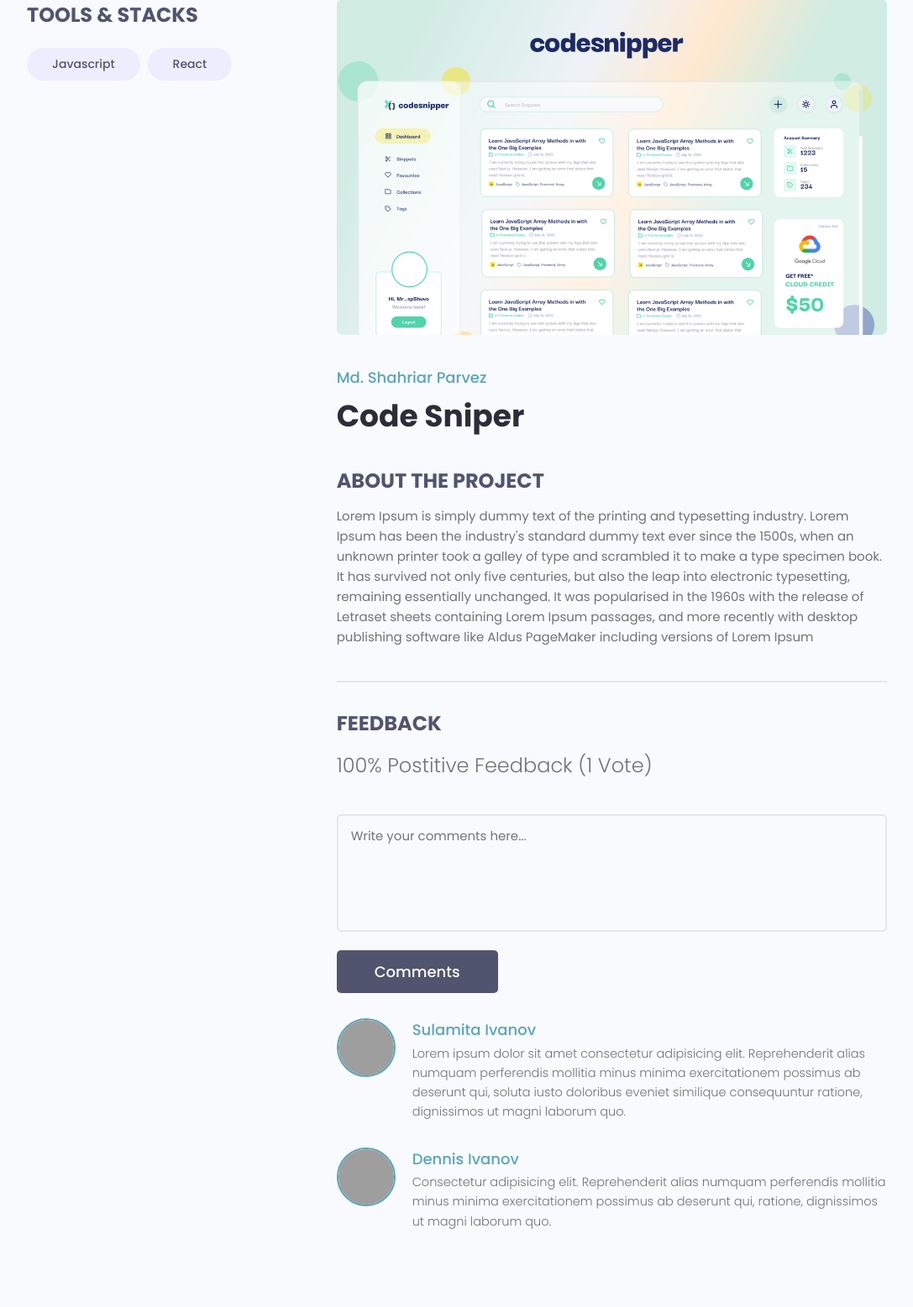
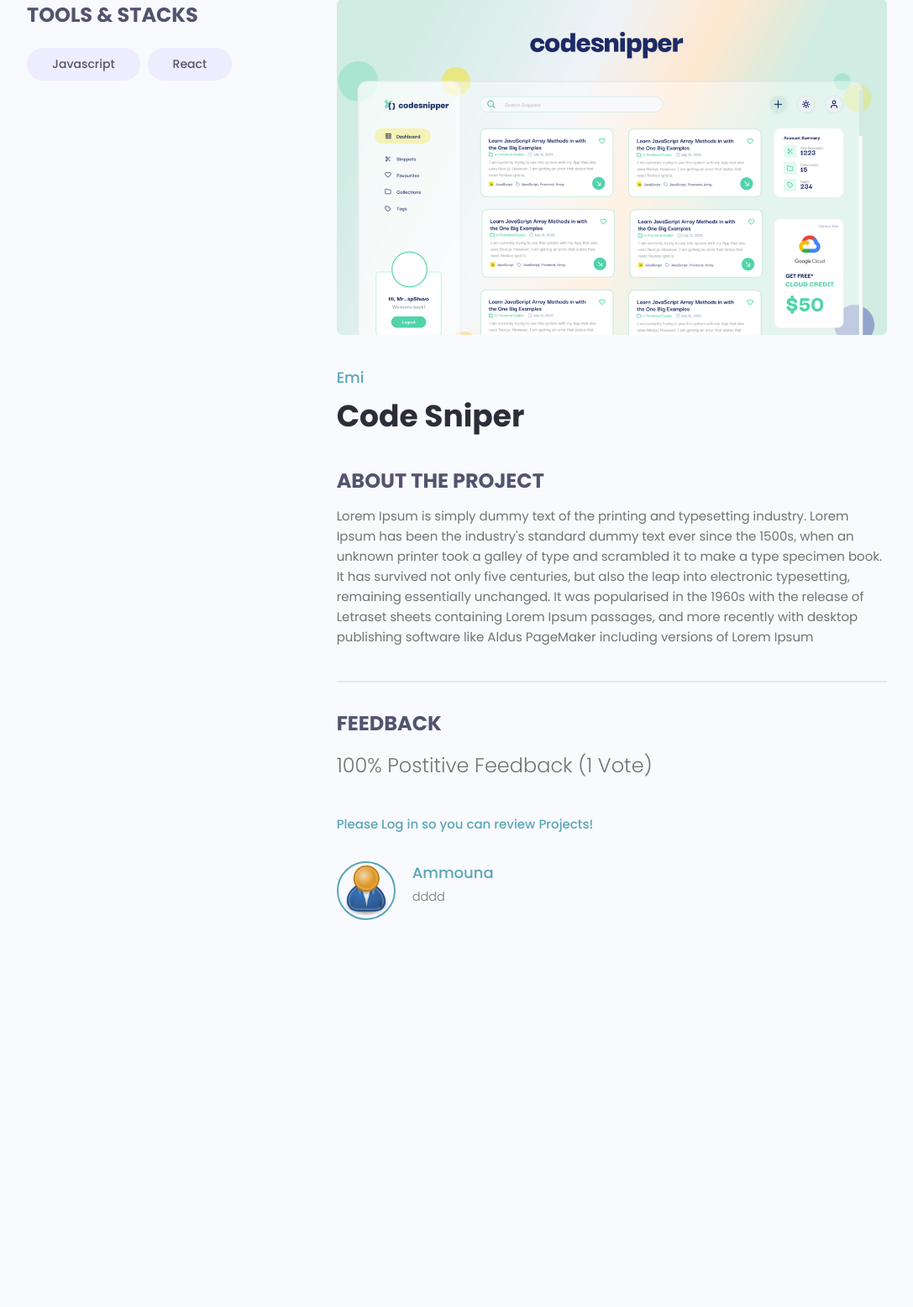
Before and after one commit to aminaIsTrue/DjangoFullWebsite, a Django app: page /projects/project/986e3937-d505-47bd-88bc-b38c6337ee1a in a window 1280 px wide. Shown: the part 108-1665 px from the top of the page at 84% size, without its empty margins (96-1183 px from the left). After the commit the page ends 1204 px from the top, so only its background shows below. Run offline with Django 3.2, Linux system fonts and the light colour scheme; data comes from the database, SQL or seed files in the repository; both versions use the stored data as it was after the commit; some libraries are stand-ins or nearby versions; grey boxes are pictures that could not be loaded.

Commit message:
adding a Review functionality to the app, the authenticated users can now vote other developpers projects but not their own, they can not rewiew a project twice, and a non authenticated user will be asked to login first to review a project, when he/she logged in we direct him directly to the project he wanted to review from the begining

```diff
--- a/projects/forms.py
+++ b/projects/forms.py
@@ -1,6 +1,6 @@
 from django import forms
 from django.forms import ModelForm, fields
-from .models import Project
+from .models import Project, Review
 from django import forms
 
 class ProjectForm(ModelForm):
@@ -13,3 +13,16 @@ class ProjectForm(ModelForm):
         super(ProjectForm, self).__init__(*args, **kwargs)
         for name, field in self.fields.items():
             field.widget.attrs.update({'class':'input',})
+
+class ReviewForm(ModelForm):
+    class Meta:
+        model = Review
+        fields = ['body','value']
+        labels = {
+            'body'  :'Add a comment with your vote',
+            'value' : 'Place your vote'
+        }
+    def __init__(self, *args, **kwargs):
+        super(ReviewForm, self).__init__(*args, **kwargs)
+        for name, field in self.fields.items():
+            field.widget.attrs.update({'class':'input',})
--- a/projects/models.py
+++ b/projects/models.py
@@ -25,8 +25,24 @@ class  Project(models.Model):
         return self.title
     class Meta:
         # the dash before created reverse the ordering
-        ordering = ['created']
+        ordering = ['-vote_ratio', '-vote_total','title']
 
+    @property
+    def getProjectReviewersIds(self):
+
+        #get all the reviewers' Ids of a project, and convert it into a true list!
+        queryset = self.review_set.all().values_list('owner__id', flat=True)
+        return queryset
+
+    @property   #so we can use it as an attribute and not as a property without "()"
+    def  getVoteCount(self):
+        reviews = self.review_set.all()
+        upVote = reviews.filter(value = 'up').count()
+        totalVotes = reviews.count()
+        ratio = int((upVote/totalVotes) * 100)
+        self.vote_total = totalVotes
+        self.vote_ratio = ratio
+        self.save()
 
 class Review(models.Model):
     Vote_Type = (
@@ -34,11 +50,14 @@ class Review(models.Model):
         ('down','Down Vote')
 
     )
-    #owner =
+    owner = models.ForeignKey(Profile,null=True, on_delete=models.CASCADE,blank=True)
     project = models.ForeignKey(Project, on_delete=models.CASCADE)
     body = models.TextField(blank=True, null=True)
     value = models.CharField(max_length=200,choices=Vote_Type)
     id = models.UUIDField(default=uuid.uuid4,unique=True, primary_key=True,editable=False)
+    class Meta:
+        unique_together = [['owner', 'project']]
+
     def __str__(self):
         return self.value
 
--- a/projects/templates/projects/single-project.html
+++ b/projects/templates/projects/single-project.html
@@ -27,7 +27,7 @@
         </div>
         <div class="column column--2of3">
           <img class="singleProject__preview" src="{{ projetObj.featured_image.url }}" alt="portfolio thumbnail" />
-          <a href="profile.html" class="singleProject__developer">Md. Shahriar Parvez</a>
+          <a href="profile.html" class="singleProject__developer">{{projetObj.owner.name}}</a>
           <h2 class="singleProject__title">{{projetObj.title}}</h2>
           <h3 class="singleProject__subtitle">About the Project</h3>
           <div class="singleProject__info">
@@ -40,42 +40,47 @@
               {{projetObj.vote_ratio}}% Postitive Feedback ({{projetObj.vote_total}} Vote{{projetObj.vote_total|pluralize:"s"}})
             </h5>
 
-            <form class="form" action="#" method="POST">
-              <!-- Textarea -->
-              <div class="form__field">
-                <label for="formInput#textarea">Comments: </label>
-                <textarea class="input input--textarea" name="message" id="formInput#textarea"
-                  placeholder="Write your comments here..."></textarea>
-              </div>
-              <input class="btn btn--sub btn--lg" type="submit" value="Comments" />
-            </form>
+
+              {% if request.user.profile.id  in projetObj.getProjectReviewersIds  %}
+                <p>You have already submitted a review!</p>
+              {% elif  request.user.profile == projetObj.owner %}
+                <p>You can not vote your own project!</p>
+              {% elif request.user.is_authenticated %}
+                <form class="form" action="{% url 'project-path' projetObj.id %}" method="POST">
+                  {% csrf_token %}
+                    {% for field in reviewForm %}
+                      <div class="form__field">
+                        {{field.label}} <br>
+                        {{field}}
+                      </div>
+                    {% endfor %}
+                  <input class="btn btn--sub btn--lg" type="submit" value="Comments" />
+                </form>
+              {% else %}
+                <!--the request.path indicate the path we are currently in
+                    So, if we we were in some page that needs login in
+                    it assures that we return to the same page after we log in-->
+                <a href="{% url 'login-path' %}?next={{request.path}}">Please Log in so you can review Projects!</a>
+              {% endif %}
             <div class="commentList">
+
+              {% for review in reviews  %}
+              {% if review.body %}
               <div class="comment">
-                <a href="profile.html">
+                <a href="{% url 'userProfile-path' review.owner.id %}">
                   <img class="avatar avatar--md"
-                    src="https://pbs.twimg.com/profile_images/1335382240931368961/b3wSZKj4_400x400.jpg" alt="user" />
+                    src="{{ review.owner.profile_image.url }}" alt="user" />
                 </a>
                 <div class="comment__details">
-                  <a href="profile.html" class="comment__author">Sulamita Ivanov</a>
-                  <p class="comment__info">
-                    Lorem ipsum dolor sit amet consectetur adipisicing elit. Reprehenderit alias numquam perferendis
-                    mollitia minus minima exercitationem possimus ab deserunt qui, soluta iusto doloribus eveniet
-                    similique consequuntur ratione, dignissimos ut magni laborum quo.
-                  </p>
+                  <a href="{% url 'userProfile-path' review.owner.id %}" class="comment__author">{{review.owner.name}}</a>
+                  <p class="comment__info"> {{review.body|linebreaksbr}}</p>
                 </div>
               </div>
-              <div class="comment">
-                <a href="profile.html">
-                  <img class="avatar avatar--md" src="https://avatars.githubusercontent.com/u/33843378" alt="user" />
-                </a>
-                <div class="comment__details">
-                  <a href="profile.html" class="comment__author">Dennis Ivanov</a>
-                  <p class="comment__info">
-                    Consectetur adipisicing elit. Reprehenderit alias numquam perferendis mollitia minus minima
-                    exercitationem possimus ab deserunt qui, ratione, dignissimos ut magni laborum quo.
-                  </p>
-                </div>
-              </div>
+              {% endif %}
+
+              {% endfor %}
+
+
             </div>
           </div>
         </div>
--- a/projects/views.py
+++ b/projects/views.py
@@ -2,8 +2,8 @@ from django.core import paginator
 from django.shortcuts import render, redirect
 from django.http import HttpResponse, request
 from django.contrib.auth.decorators import login_required
-from .models import Project, Tag
-from .forms import ProjectForm
+from .models import Project, Review, Tag
+from .forms import ProjectForm,ReviewForm
 from django.contrib import messages
 from django.db.models import Q
 from .utils import searchProjects,paginateProject
@@ -11,7 +11,7 @@ from .utils import searchProjects,paginateProject
 # Create your views here.
 def projects(request):
     projects, search_query = searchProjects (request)
-    customRange, projects = paginateProject(request,projects,3)
+    customRange, projects = paginateProject(request,projects,6)
 
     context = {'projects': projects , 'search_query': search_query, 'customRange':customRange}
     return render(request,'projects/projects.html',context)
@@ -19,7 +19,19 @@ def projects(request):
 def project(request,pk):
     projetObj = Project.objects.get(id = pk)
     tags = projetObj.tags.all()
-    context = {"projetObj":projetObj, 'tags':tags}
+    reviews = Review.objects.filter(project = projetObj)
+    reviewForm = ReviewForm()
+    context = {"projetObj":projetObj, 'tags':tags, 'reviews':reviews, 'reviewForm':reviewForm}
+    if request.method == 'POST':
+        reviewForm = ReviewForm(request.POST)
+        if reviewForm.is_valid:
+            review = reviewForm.save(commit = False)
+            review.project = projetObj
+            review.owner = request.user.profile
+            review.save()
+            projetObj.getVoteCount
+            messages.success(request,'Review successfully submitted!')
+
     return render(request,'projects/single-project.html',context)
 
 @login_required(login_url = 'login-path')
--- a/users/templates/users/login-register.html
+++ b/users/templates/users/login-register.html
@@ -14,7 +14,7 @@
         <p>Hello Developer, Welcome Back!</p>
       </div>
 
-      <form method="POST" action="{% url 'login-path' %}" class="form auth__form">
+      <form method="POST" action="" class="form auth__form">
         {% csrf_token %}
         <!-- Input:Username -->
         <div class="form__field">
--- a/users/views.py
+++ b/users/views.py
@@ -30,7 +30,7 @@ def loginUser(request):
     if request.user.is_authenticated:
         return redirect('profiles-path')
     if request.method ==  'POST':
-        username = request.POST['username']
+        username = request.POST['username'].lower()
         password = request.POST['password']
 
         try:
@@ -45,7 +45,7 @@ def loginUser(request):
             # 1- creat a seesion for this user in the database
             #2- add the session information to the browser's cookies
             login(request,user)
-            return redirect('profiles-path')
+            return redirect(request.GET['next'] if 'next' in request.GET else 'account-path')
         else:
             #even if we checked the username but we still ne to  say the either username or password are incorrect
             #because it may that the person has entered a correct username that it is not her/his
```
Also changed, not shown: db.sqlite3, projects/migrations/0006_auto_20210913_1240.py (added), users/migrations/0004_alter_profile_options.py (added).
